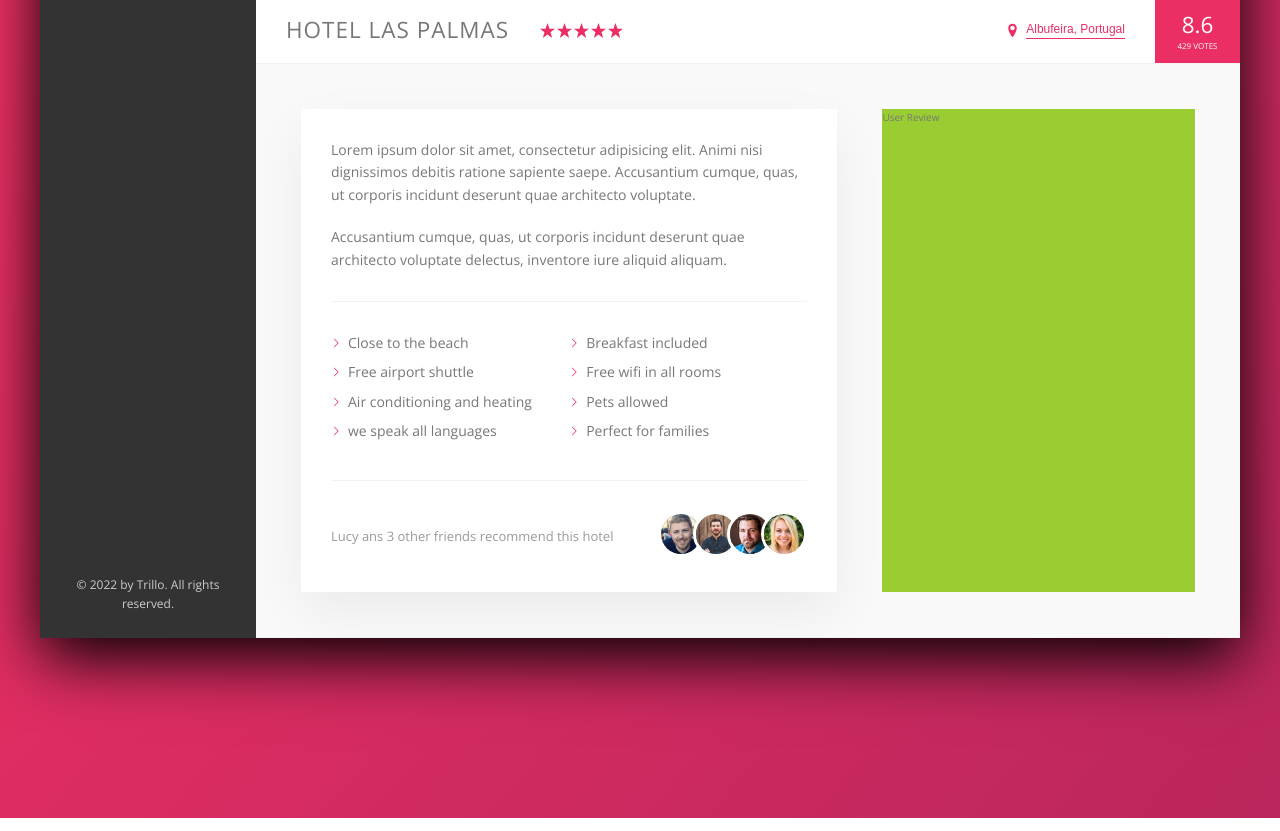
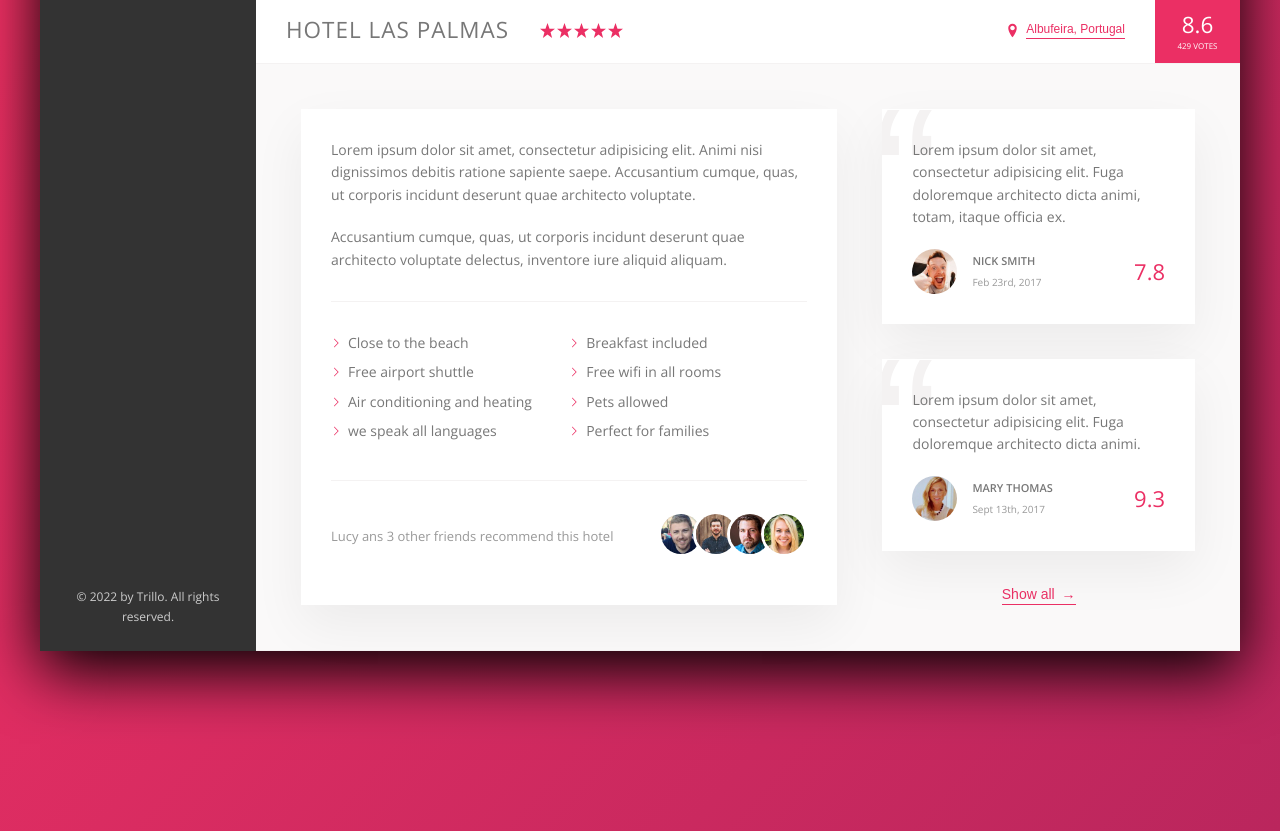
Before and after one commit to AliAbukahil/Trillo_Booking_App, a website: page src/index.html in a window 1280 px wide. Shown: the part 638-1469 px from the top of the page. Drawn offline with nearby package versions, Linux system fonts and the light colour scheme; files that its build step writes are made by us from their sources.

Commit message:
Building the User Reviews Section

```diff
--- a/src/index.html
+++ b/src/index.html
@@ -210,7 +210,48 @@
               </div>
             </div>
 
-            <div class="user-reviews">User Review</div>
+            <div class="user-reviews">
+              <!-- figure Tag in HTML5 is perfect for reviews/Text/description it's not only for pictures or for images-->
+              <figure class="review">
+                <blockquote class="review__text">
+                  Lorem ipsum dolor sit amet, consectetur adipisicing elit. Fuga
+                  doloremque architecto dicta animi, totam, itaque officia ex.
+                </blockquote>
+                <figcaption class="review__user">
+                  <img
+                    src="img/user-1.jpg"
+                    alt="User 1"
+                    class="review__photo"
+                  />
+                  <div class="review__user-box">
+                    <p class="review__user-name">Nick Smith</p>
+                    <p class="review__user-date">Feb 23rd, 2017</p>
+                  </div>
+                  <div class="review__rating">7.8</div>
+                </figcaption>
+              </figure>
+
+              <figure class="review">
+                <blockquote class="review__text">
+                  Lorem ipsum dolor sit amet, consectetur adipisicing elit. Fuga
+                  doloremque architecto dicta animi.
+                </blockquote>
+                <figcaption class="review__user">
+                  <img
+                    src="img/user-2.jpg"
+                    alt="User 2"
+                    class="review__photo"
+                  />
+                  <div class="review__user-box">
+                    <p class="review__user-name">Mary Thomas</p>
+                    <p class="review__user-date">Sept 13th, 2017</p>
+                  </div>
+                  <div class="review__rating">9.3</div>
+                </figcaption>
+              </figure>
+
+              <button class="btn-inline">Show all <span>&rarr;</span></button>
+            </div>
           </div>
         </main>
       </div>
--- a/src/scss/_components.scss
+++ b/src/scss/_components.scss
@@ -294,8 +294,17 @@
   cursor: pointer;
   transition: all 0.2s;
 
+  & span {
+    margin-left: 3px;
+    transition: margin-left 0.2s;
+  }
+
   &:hover {
     color: var(--color-grey-dark-1);
+
+    span {
+      margin-left: 8px;
+    }
   }
 
   &:focus {
@@ -403,3 +412,71 @@
     }
   }
 }
+
+////////////////////////////
+// Reviews
+
+.review {
+  background-color: #fff;
+  box-shadow: var(--shadow-light);
+  padding: 3rem;
+  position: relative;
+  margin-bottom: 3.5rem;
+  overflow: hidden;
+
+  &__text {
+    margin-bottom: 2rem;
+    // never forget z-index never works until you set
+    // the position with it
+    z-index: 10;
+    position: relative;
+  }
+
+  &__user {
+    display: flex;
+    align-items: center;
+  }
+
+  &__photo {
+    height: 4.5rem;
+    width: 4.5rem;
+    border-radius: 50%;
+    margin-right: 1.5rem;
+  }
+
+  &__user-box {
+    margin-right: auto;
+  }
+
+  &__user-name {
+    font-size: 1.1rem;
+    font-weight: 600;
+    text-transform: uppercase;
+    margin-bottom: 0.4rem;
+  }
+
+  &__user-date {
+    font-size: 1rem;
+    color: var(--color-grey-dark-3);
+  }
+
+  &__rating {
+    color: var(--color-primary);
+    font-size: 2.2rem;
+    font-weight: 300;
+  }
+
+  // The Quotation mark on the reviews
+  // using html entities css tricks
+  &::before {
+    content: "\201C"; // u+201C ISO num
+    position: absolute;
+    top: -3rem;
+    left: -1rem;
+    line-height: 1;
+    font-size: 20rem;
+    color: var(--color-grey-light-2);
+    font-family: sans-serif;
+    z-index: 1;
+  }
+}
--- a/src/scss/_layout.scss
+++ b/src/scss/_layout.scss
@@ -40,6 +40,7 @@
 }
 
 .detail {
+  font-size: 1.4rem;
   display: flex;
   padding: 4.5rem;
   background-color: var(--color-grey-light-1);
@@ -47,7 +48,6 @@
 }
 
 .description {
-  font-size: 1.4rem;
   background-color: #fff;
   box-shadow: var(--shadow-light);
   // grow 0 shrink 0 60% flex basis
@@ -57,6 +57,8 @@
 }
 
 .user-reviews {
-  background-color: yellowgreen;
   flex: 1; // with flex 1 this div will occupy the remaining space after the .description div has taken the its 60% space
+  display: flex;
+  flex-direction: column;
+  align-items: center;
 }
```
